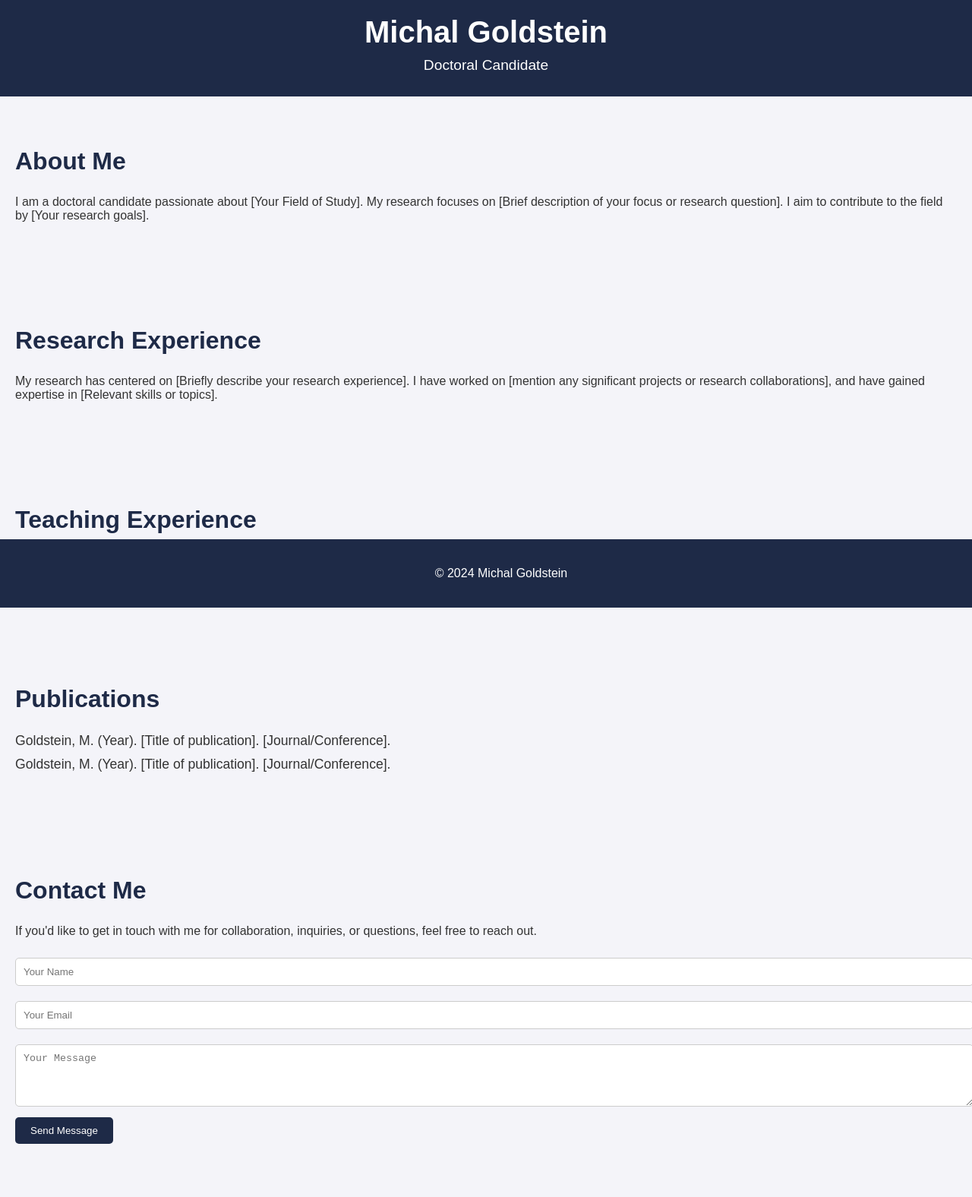
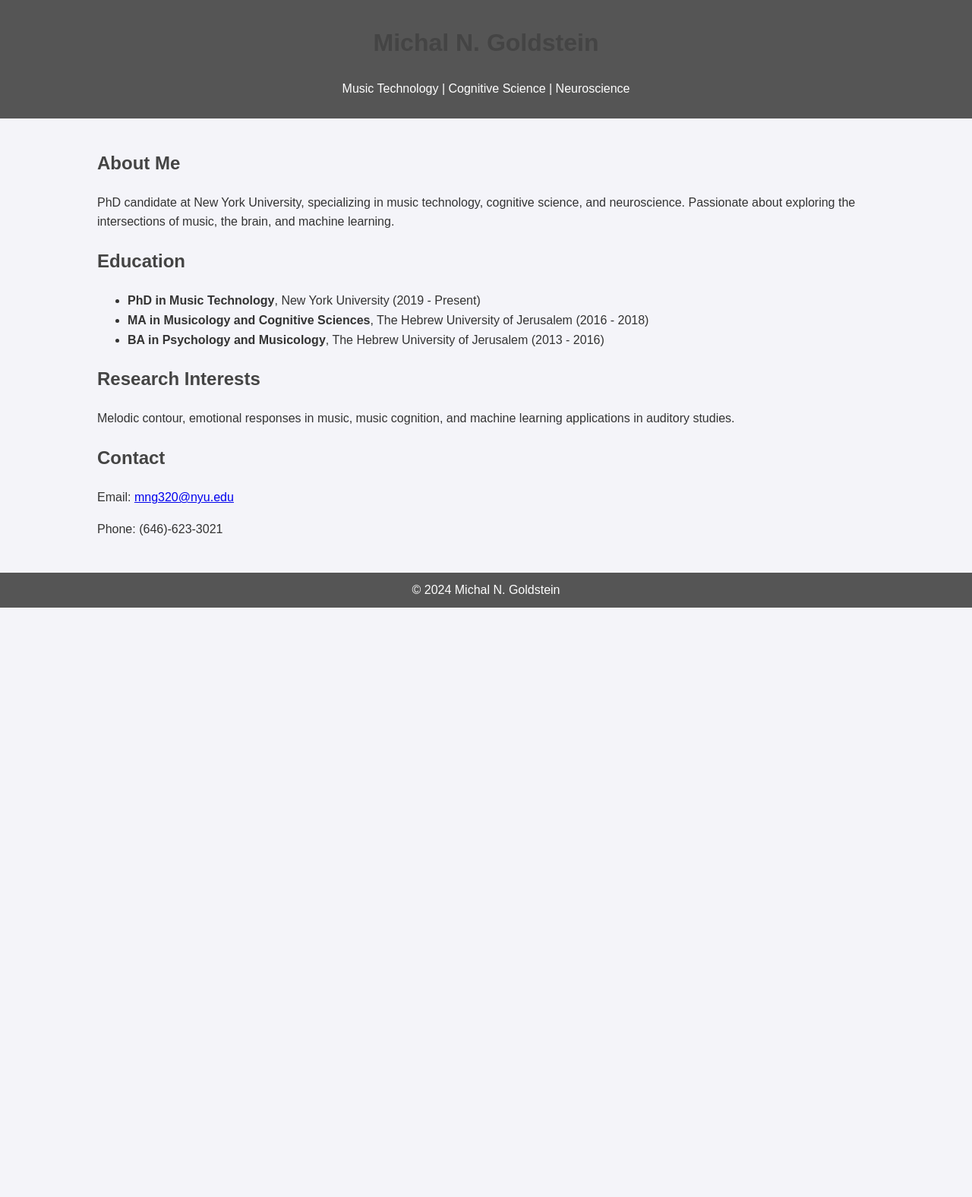
Before and after one commit to MichalGoldstein/Website, a plain HTML site: page index.html in a window 1280 px wide. Shown: the whole page at 76% size. After the commit the page ends 800 px from the top, so only its background shows below. Drawn offline with Linux system fonts and the light colour scheme.

Commit message:
Add index.html

```diff
--- a/index.html
+++ b/index.html
@@ -3,132 +3,75 @@
 <head>
     <meta charset="UTF-8">
     <meta name="viewport" content="width=device-width, initial-scale=1.0">
-    <meta name="description" content="Personal webpage of Michal Goldstein, Doctoral Candidate">
-    <title>Michal Goldstein - Doctoral Candidate</title>
+    <title>Michal N. Goldstein - CV</title>
     <style>
         body {
-            font-family: 'Arial', sans-serif;
+            font-family: Arial, sans-serif;
+            line-height: 1.6;
             background-color: #f4f4f9;
             color: #333;
             margin: 0;
             padding: 0;
         }
         header {
-            background-color: #1e2a47;
-            color: #fff;
-            padding: 20px 0;
+            background: #555;
+            color: white;
+            padding: 10px 20px;
             text-align: center;
         }
-        header h1 {
-            font-size: 2.5em;
-            margin: 0;
-        }
-        header p {
-            font-size: 1.2em;
-            margin: 10px 0;
+        .container {
+            width: 80%;
+            margin: auto;
+            overflow: hidden;
+            padding: 20px;
         }
         section {
-            padding: 40px 20px;
+            margin-bottom: 20px;
         }
-        h2 {
-            color: #1e2a47;
-            font-size: 2em;
-        }
-        .content {
-            margin-bottom: 30px;
-        }
-        .content ul {
-            list-style: none;
-            padding: 0;
-        }
-        .content li {
-            font-size: 1.1em;
-            margin: 10px 0;
+        h1, h2, h3 {
+            color: #444;
         }
         footer {
-            background-color: #1e2a47;
-            color: #fff;
+            background: #555;
+            color: white;
             text-align: center;
-            padding: 20px;
+            padding: 10px 0;
             position: fixed;
+            bottom: 0;
             width: 100%;
-            bottom: 0;
-        }
-        .contact-form input, .contact-form textarea {
-            width: 100%;
-            padding: 10px;
-            margin: 10px 0;
-            border: 1px solid #ccc;
-            border-radius: 5px;
-        }
-        .contact-form button {
-            background-color: #1e2a47;
-            color: white;
-            padding: 10px 20px;
-            border: none;
-            border-radius: 5px;
-            cursor: pointer;
-        }
-        .contact-form button:hover {
-            background-color: #354b8c;
         }
     </style>
 </head>
 <body>
-
-<header>
-    <h1>Michal Goldstein</h1>
-    <p>Doctoral Candidate</p>
-</header>
-
-<section id="about">
-    <h2>About Me</h2>
-    <div class="content">
-        <p>I am a doctoral candidate passionate about [Your Field of Study]. My research focuses on [Brief description of your focus or research question]. I aim to contribute to the field by [Your research goals].</p>
+    <header>
+        <h1>Michal N. Goldstein</h1>
+        <p>Music Technology | Cognitive Science | Neuroscience</p>
+    </header>
+    <div class="container">
+        <section>
+            <h2>About Me</h2>
+            <p>PhD candidate at New York University, specializing in music technology, cognitive science, and neuroscience. Passionate about exploring the intersections of music, the brain, and machine learning.</p>
+        </section>
+        <section>
+            <h2>Education</h2>
+            <ul>
+                <li><strong>PhD in Music Technology</strong>, New York University (2019 - Present)</li>
+                <li><strong>MA in Musicology and Cognitive Sciences</strong>, The Hebrew University of Jerusalem (2016 - 2018)</li>
+                <li><strong>BA in Psychology and Musicology</strong>, The Hebrew University of Jerusalem (2013 - 2016)</li>
+            </ul>
+        </section>
+        <section>
+            <h2>Research Interests</h2>
+            <p>Melodic contour, emotional responses in music, music cognition, and machine learning applications in auditory studies.</p>
+        </section>
+        <section>
+            <h2>Contact</h2>
+            <p>Email: <a href="mailto:mng320@nyu.edu">mng320@nyu.edu</a></p>
+            <p>Phone: (646)-623-3021</p>
+        </section>
     </div>
-</section>
-
-<section id="research">
-    <h2>Research Experience</h2>
-    <div class="content">
-        <p>My research has centered on [Briefly describe your research experience]. I have worked on [mention any significant projects or research collaborations], and have gained expertise in [Relevant skills or topics].</p>
-    </div>
-</section>
-
-<section id="teaching">
-    <h2>Teaching Experience</h2>
-    <div class="content">
-        <p>I have taught [Courses you have taught] at [Institutions]. My teaching philosophy revolves around [Your teaching approach]. I strive to create an interactive and supportive learning environment where students can thrive.</p>
-    </div>
-</section>
-
-<section id="publications">
-    <h2>Publications</h2>
-    <div class="content">
-        <ul>
-            <li>Goldstein, M. (Year). [Title of publication]. [Journal/Conference].</li>
-            <li>Goldstein, M. (Year). [Title of publication]. [Journal/Conference].</li>
-            <!-- Add more publications here -->
-        </ul>
-    </div>
-</section>
-
-<section id="contact">
-    <h2>Contact Me</h2>
-    <div class="content">
-        <p>If you'd like to get in touch with me for collaboration, inquiries, or questions, feel free to reach out.</p>
-        <form class="contact-form" action="mailto:your-email@example.com" method="post" enctype="text/plain">
-            <input type="text" name="name" placeholder="Your Name" required>
-            <input type="email" name="email" placeholder="Your Email" required>
-            <textarea name="message" rows="4" placeholder="Your Message" required></textarea>
-            <button type="submit">Send Message</button>
-        </form>
-    </div>
-</section>
-
-<footer>
-    <p>&copy; 2024 Michal Goldstein</p>
-</footer>
-
+    <footer>
+        &copy; 2024 Michal N. Goldstein
+    </footer>
 </body>
 </html>
```
